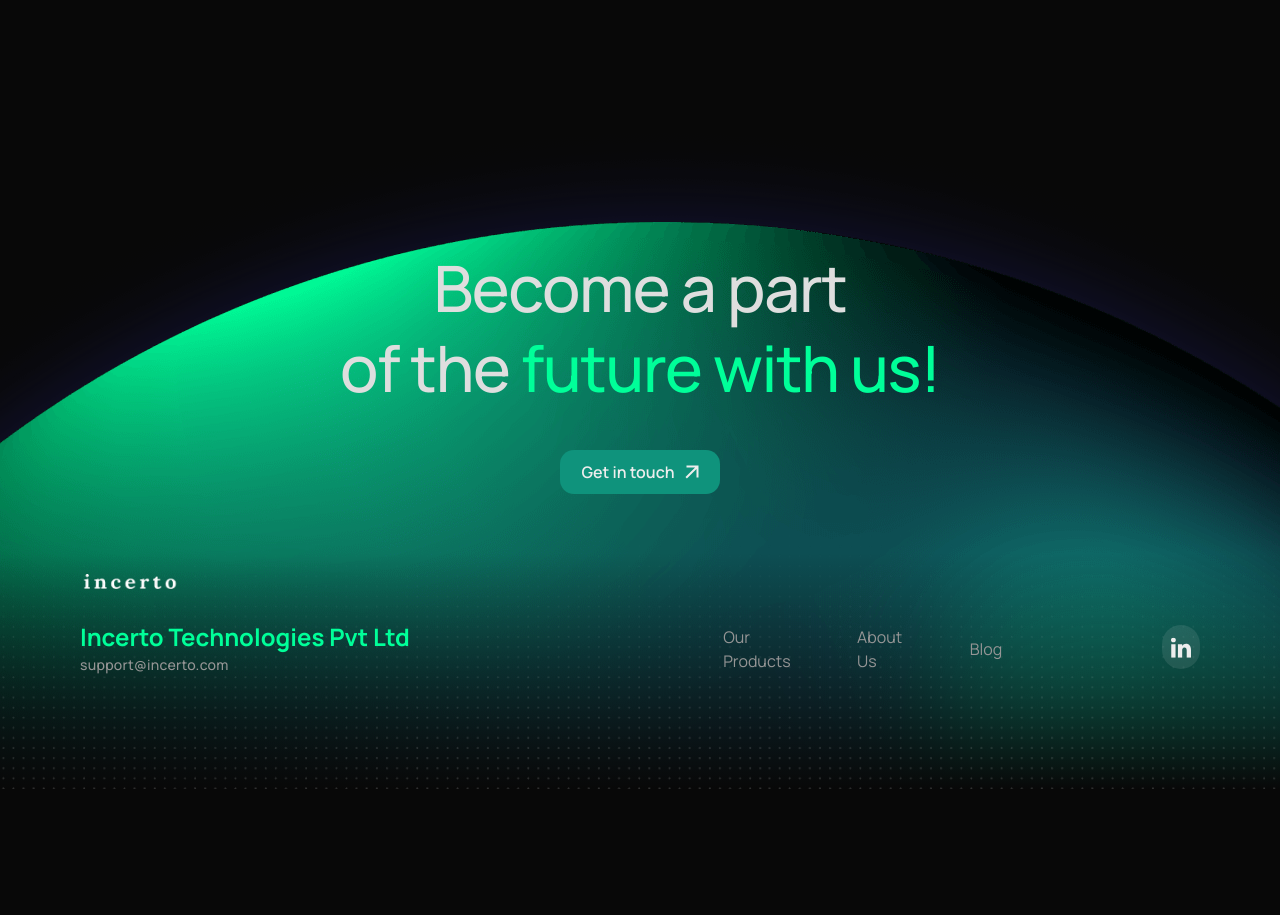
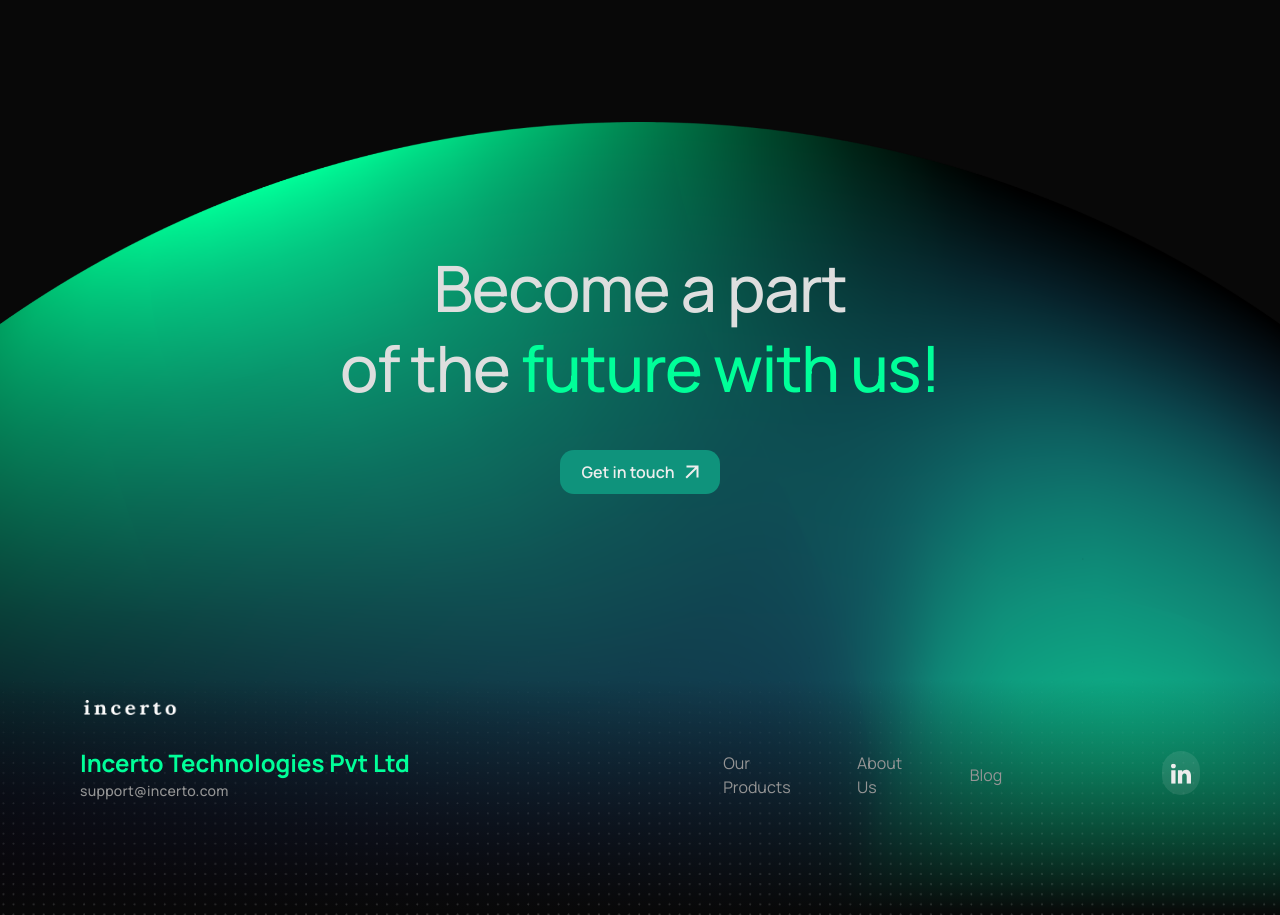
Before and after one commit to Incerto-Technologies/website, a Next.js app: page /about in a window 1280 px wide. Shown: the part 2100-3015 px from the top of the page. Before the commit the page ends 2889 px from the top, so only its background shows below. Built offline with nearby package versions, Linux system fonts and the light colour scheme.

Commit message:
about page

```diff
--- a/src/app/about/page.tsx
+++ b/src/app/about/page.tsx
@@ -25,7 +25,8 @@ export default function page() {
       <OurVision />
       <Team />
       <div className="mt-[150px] md:mt-[200px]">
-        <FooterBackground className="bg-center md:bg-center xl:bg-top">
+        <FooterBackground className="">
+          {/* <FooterBackground className="bg-center md:bg-center xl:bg-top"> */}
           <GetInTouch />
           <Footer isBackground />
         </FooterBackground>
--- a/src/components/templates/About/GetInTouch.tsx
+++ b/src/components/templates/About/GetInTouch.tsx
@@ -3,7 +3,7 @@ import Link from "next/link";
 
 export const GetInTouch = () => {
   return (
-    <section className="md:pt-[126px]">
+    <section className="pb-10 md:py-[126px]">
       <h1 className="text-center text-[44px] font-semibold leading-[52px] tracking-tightest md:text-[64px] md:font-medium md:leading-[80px] md:tracking-[-1.28px]">
         Become a part <br /> of the{" "}
         <span className="text-accent-light"> future with us!</span>
--- a/src/components/templates/About/Team.tsx
+++ b/src/components/templates/About/Team.tsx
@@ -8,7 +8,7 @@ export const Team = () => {
         People powering incerto
       </h3>
       <div className="flex w-full items-center justify-center">
-        <div className="mx-auto mt-10 grid grid-cols-1 md:grid-cols-2 md:gap-x-[110px] md:gap-y-28">
+        <div className="mx-auto mt-10 grid grid-cols-1 md:gap-x-[110px] md:gap-y-28 lg:grid-cols-2">
           {teamMembers.map((member) => (
             <div key={uuid()} className="w-full max-w-[550px] md:flex md:gap-7">
               <Image
```
Also changed, not shown: public/backgrounds/desktop-footer.png.
